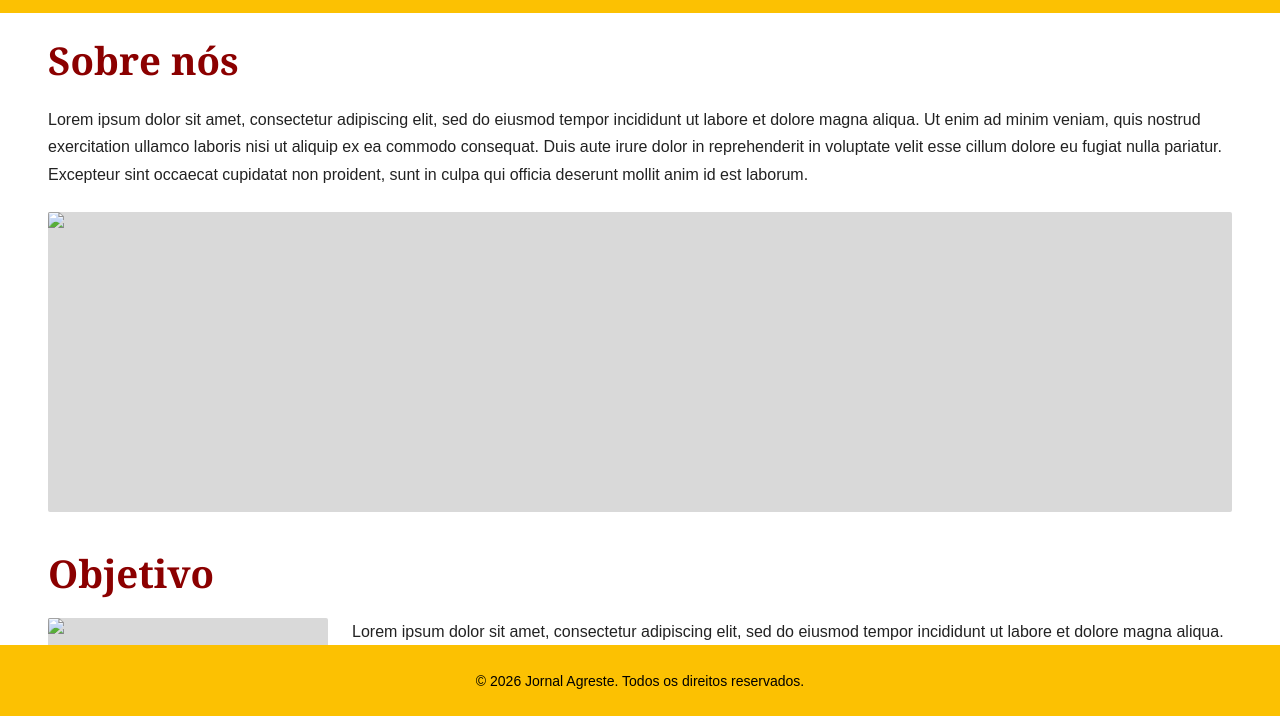
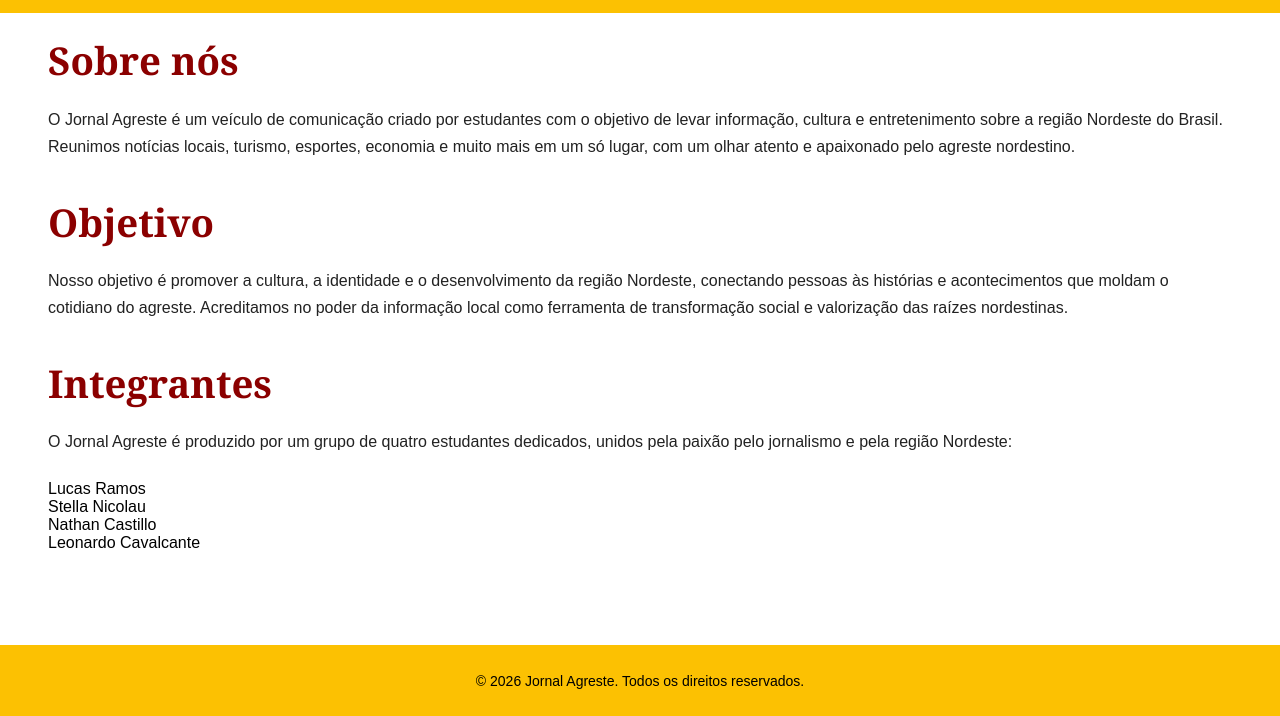
Before and after one commit to nopenopenopenopenopenopenopenopenope/Jornal, a plain HTML site: page website/index.html in a window 1280 px wide. Both pictures are taken after a click on the link "Sobre nós". Shown: the part 83-799 px from the top of the page. Drawn offline with Linux system fonts and the light colour scheme; no server answers.

Commit message:
Update index.html

```diff
--- a/website/index.html
+++ b/website/index.html
@@ -154,17 +154,32 @@
   <div class="sobre-page">
 
     <h1 class="sobre-title">Sobre nós</h1>
-      <p class="sobre-text">Lorem ipsum dolor sit amet, consectetur adipiscing elit, sed do eiusmod tempor incididunt ut labore et dolore magna aliqua. Ut enim ad minim veniam, quis nostrud exercitation ullamco laboris nisi ut aliquip ex ea commodo consequat. Duis aute irure dolor in reprehenderit in voluptate velit esse cillum dolore eu fugiat nulla pariatur. Excepteur sint occaecat cupidatat non proident, sunt in culpa qui officia deserunt mollit anim id est laborum.</p>
-      <img class="sobre-img-full" src="" alt="Foto do jornal" data-placeholder>
+    <p class="sobre-text">O Jornal Agreste é um veículo de comunicação criado por estudantes com o objetivo de levar informação, cultura e entretenimento sobre a região Nordeste do Brasil. Reunimos notícias locais, turismo, esportes, economia e muito mais em um só lugar, com um olhar atento e apaixonado pelo agreste nordestino.</p>
+
 
     <h2 class="sobre-title">Objetivo</h2>
     <div class="sobre-objetivo">
-        <img class="sobre-img-side" src="" alt="Foto do objetivo" data-placeholder>
-        <p class="sobre-text">Lorem ipsum dolor sit amet, consectetur adipiscing elit, sed do eiusmod tempor incididunt ut labore et dolore magna aliqua. Ut enim ad minim veniam, quis nostrud exercitation ullamco laboris nisi ut aliquip ex ea commodo consequat. Duis aute irure dolor in reprehenderit in voluptate velit esse cillum dolore eu fugiat nulla pariatur. Excepteur sint occaecat cupidatat non proident, sunt in culpa qui officia deserunt mollit anim id est laborum.</p>
+
+      <p class="sobre-text">Nosso objetivo é promover a cultura, a identidade e o desenvolvimento da região Nordeste, conectando pessoas às histórias e acontecimentos que moldam o cotidiano do agreste. Acreditamos no poder da informação local como ferramenta de transformação social e valorização das raízes nordestinas.</p>
     </div>
 
     <h2 class="sobre-title">Integrantes</h2>
-      <p class="sobre-text">Lorem ipsum dolor sit amet, consectetur adipiscing elit, sed do eiusmod tempor incididunt ut labore et dolore magna aliqua. Ut enim ad minim veniam, quis nostrud exercitation ullamco laboris nisi ut aliquip ex ea commodo consequat. Duis aute irure dolor in reprehenderit in voluptate velit esse cillum dolore eu fugiat nulla pariatur. Excepteur sint occaecat cupidatat non proident, sunt in culpa qui officia deserunt mollit anim id est laborum.</p>
+    <p class="sobre-text">O Jornal Agreste é produzido por um grupo de quatro estudantes dedicados, unidos pela paixão pelo jornalismo e pela região Nordeste:</p>
+
+    <div class="integrantes-grid">
+      <div class="integrante-card">
+        <span class="integrante-nome">Lucas Ramos</span>
+      </div>
+      <div class="integrante-card">
+        <span class="integrante-nome">Stella Nicolau</span>
+      </div>
+      <div class="integrante-card">
+        <span class="integrante-nome">Nathan Castillo</span>
+      </div>
+      <div class="integrante-card">
+        <span class="integrante-nome">Leonardo Cavalcante</span>
+      </div>
+    </div>
 
   </div>
 </section>
```
Lines whose indentation alone changed are shown as unchanged.
